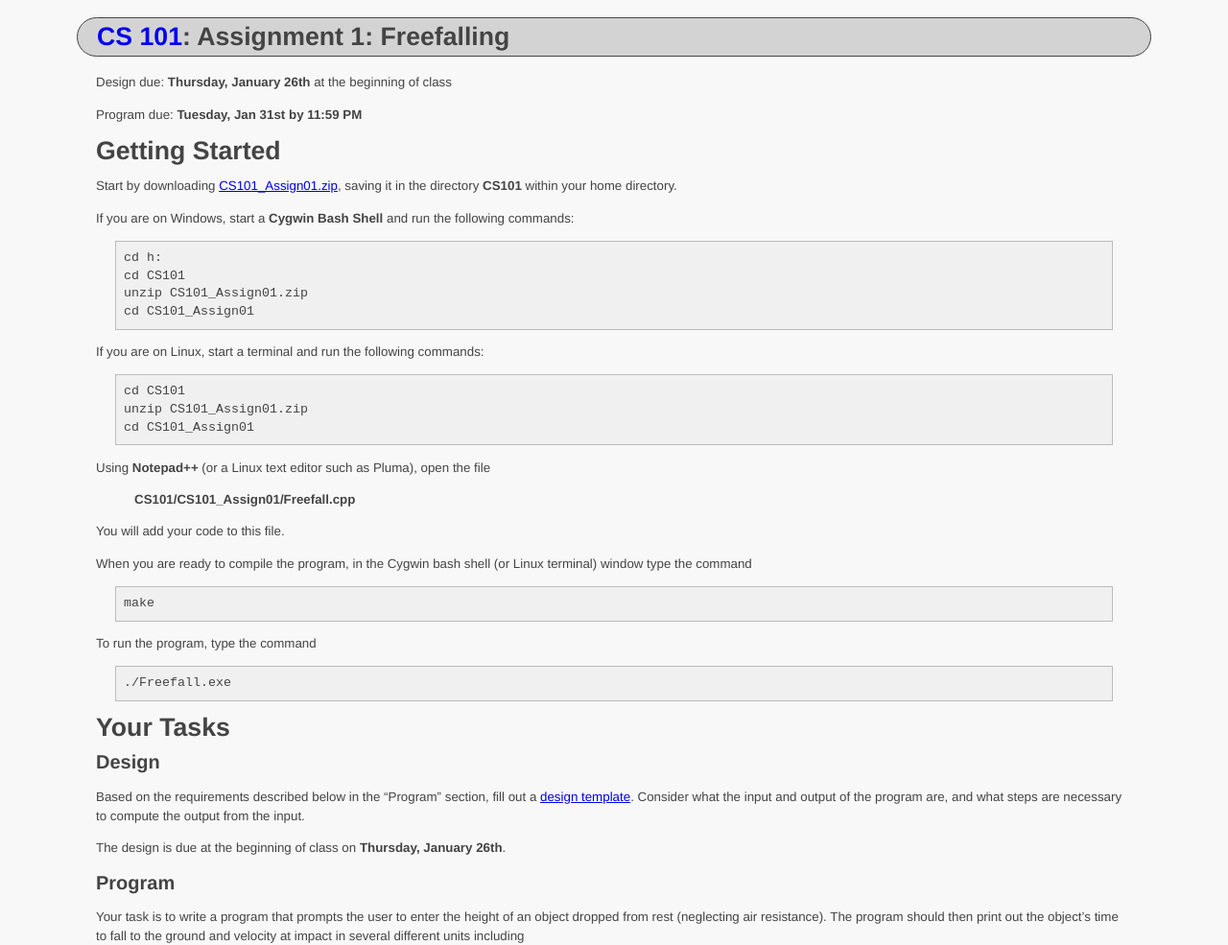
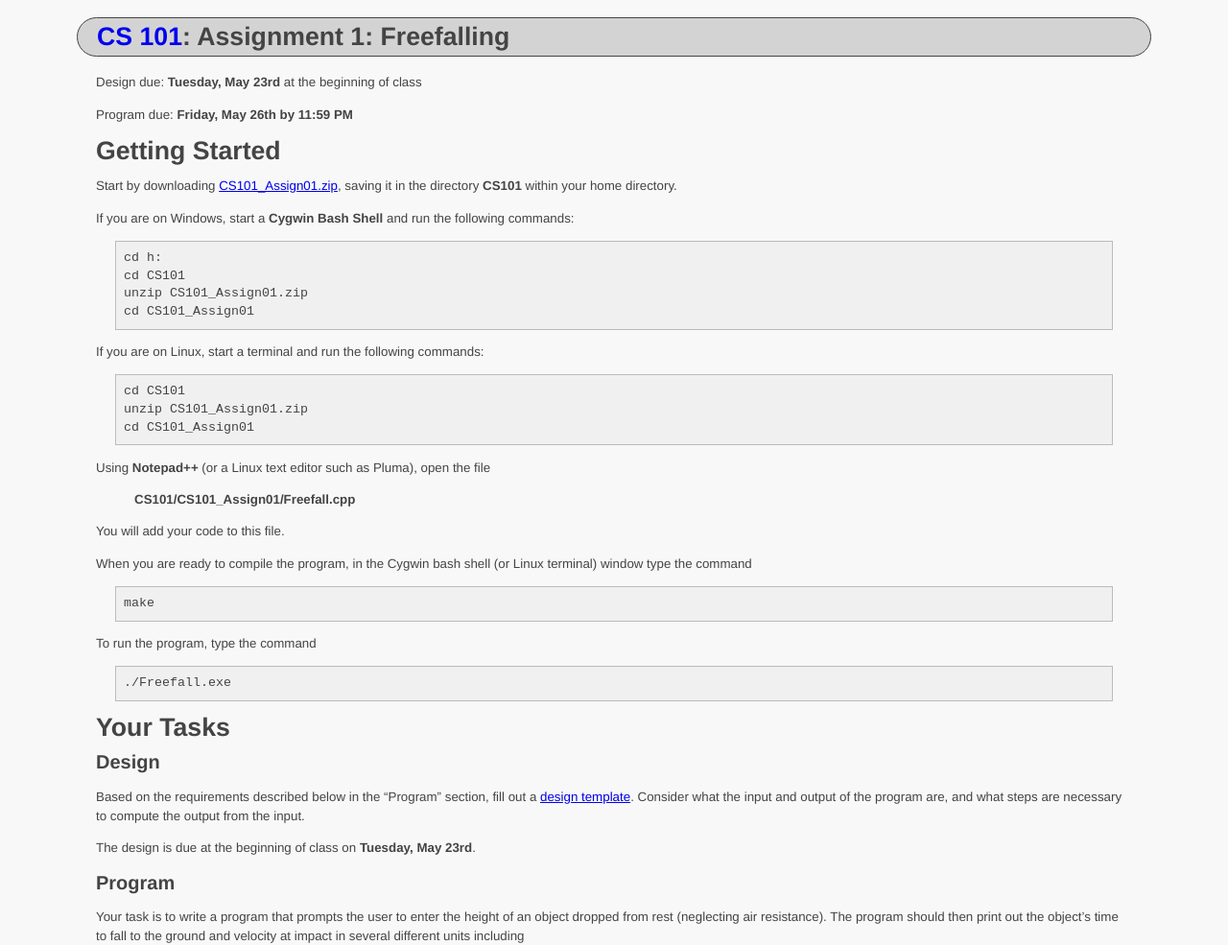
Before and after one commit to ycpcs/cs101-summer2017, a Jekyll site: the page built from assign/assign01.md, in a window 1280 px wide and 1400 px high. Shown: the top 985 px of the window at 96% size. Built offline with Jekyll 4.4.1, drawn with Linux system fonts in a browser that asks for light colours.

Commit message:
add lab zip
add lab zip

```diff
--- a/assign/assign01.md
+++ b/assign/assign01.md
@@ -3,14 +3,14 @@ layout: default
 title: "Assignment 1: Freefalling"
 ---
 
-Design due: **Thursday, January 26th** at the beginning of class
+Design due: **Tuesday, May 23rd** at the beginning of class
 
-Program due: **Tuesday, Jan 31st by 11:59 PM**
+Program due: **Friday, May 26th by 11:59 PM**
 
 Getting Started
 ===============
 
-Start by downloading [CS101\_Assign01.zip](CS101_Assign01.zip), saving it in the directory **CS101** within your home directory.
+Start by downloading [CS101\_Assign01.zip](src/CS101_Assign01.zip), saving it in the directory **CS101** within your home directory.
 
 If you are on Windows, start a **Cygwin Bash Shell** and run the following commands:
 
@@ -46,7 +46,7 @@ Your Tasks
 
 Based on the requirements described below in the "Program" section, fill out a [design template](../design-template.pdf).  Consider what the input and output of the program are, and what steps are necessary to compute the output from the input.
 
-The design is due at the beginning of class on **Thursday, January 26th**.
+The design is due at the beginning of class on **Tuesday, May 23rd**.
 
 ## Program
 
```
Also changed, not shown: labs/index.md (+2 -2 lines), labs/lab01.md (+1 -1 lines), labs/lab02.md (+1 -1 lines), 2 other files.
